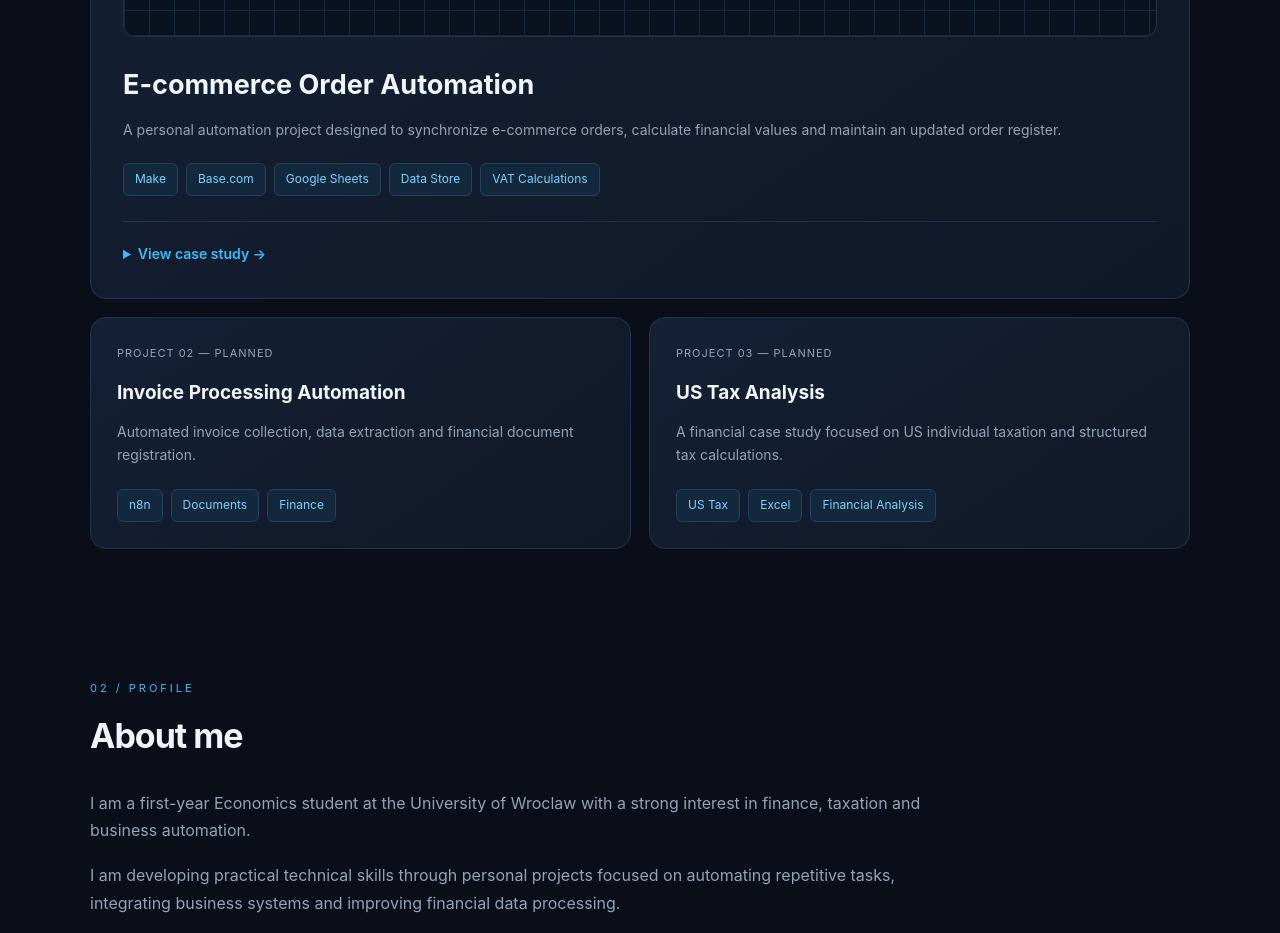
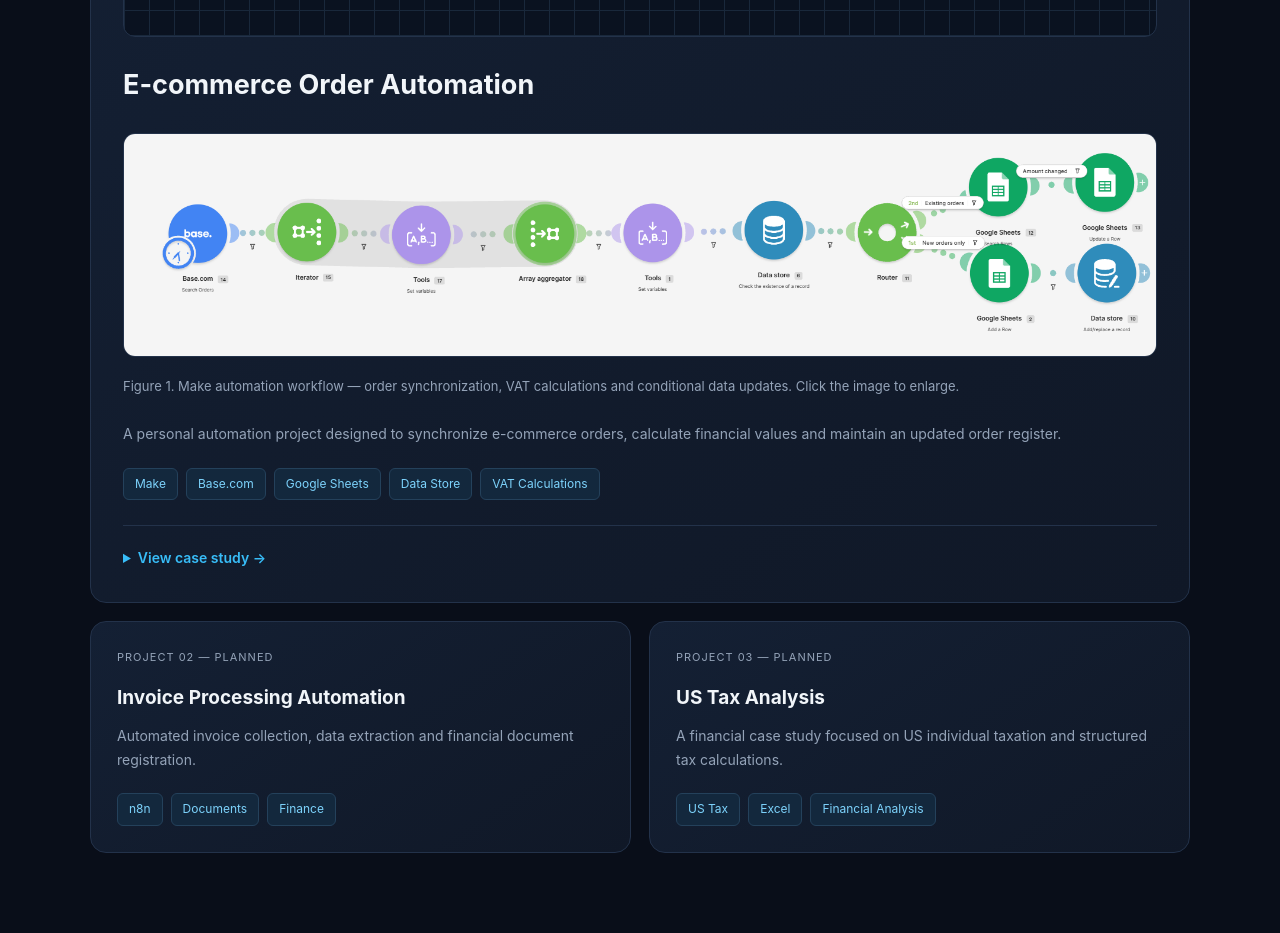
Before and after one commit to bachryjmateusz-cloud/bachryjmateusz-cloud.github.io, a plain HTML site: page index.html in a window 1280 px wide. Shown: the part 1400-2333 px from the top of the page. Drawn offline with Linux system fonts and the light colour scheme.

Commit message:
Add workflow screenshot to portfolio

```diff
--- a/index.html
+++ b/index.html
@@ -578,6 +578,21 @@ footer {
 
         <h3>E-commerce Order Automation</h3>
 
+<figure style="margin: 25px 0;">
+    <a href="ecommerce-workflow.png" target="_blank" rel="noopener">
+        <img src="ecommerce-workflow.png"
+             alt="E-commerce automation workflow built in Make"
+             style="width: 100%; height: auto; border-radius: 12px; border: 1px solid #23324a;">
+    </a>
+
+    <figcaption style="color: #94a3b8; font-size: 13px; margin-top: 10px;">
+        Figure 1. Make automation workflow — order synchronization,
+        VAT calculations and conditional data updates.
+        Click the image to enlarge.
+    </figcaption>
+</figure>
+
+
         <p>
             A personal automation project designed to
             synchronize e-commerce orders, calculate financial
```
